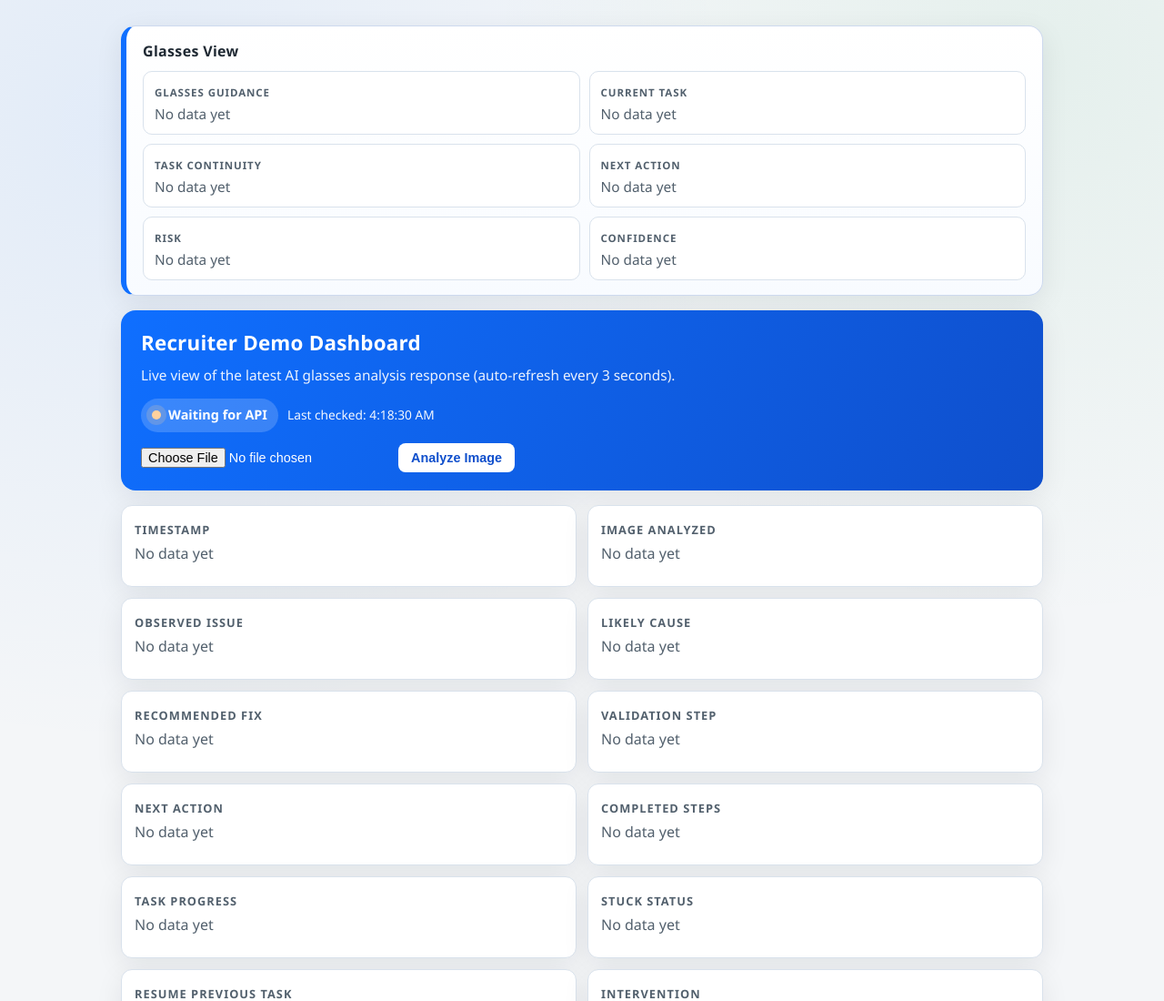
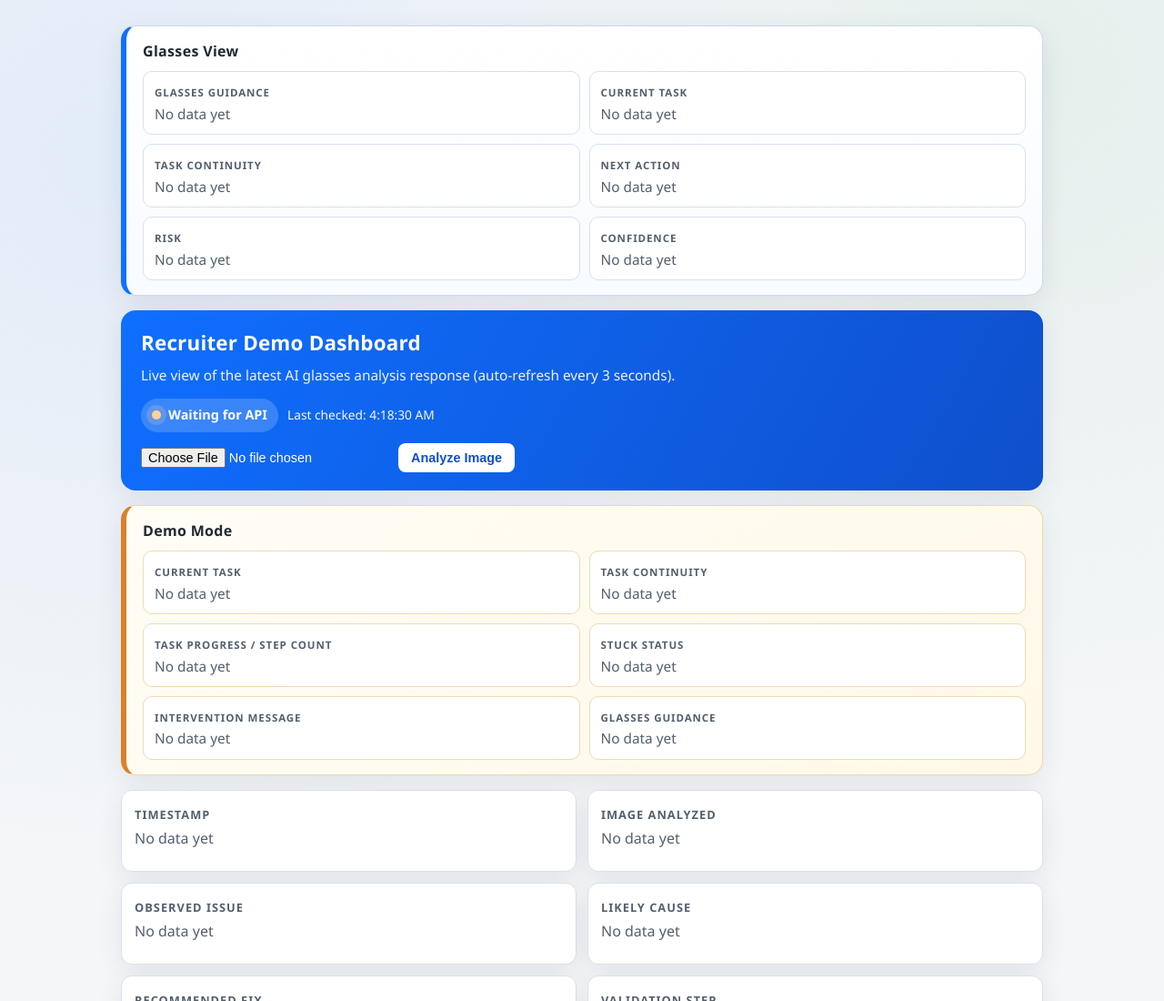
Before and after one commit to JGM-droid/custom_meta_ai_glasses, a plain HTML site: page code/prototype_v1/dashboard.html in a window 1280 px wide. Shown: the top 1100 px of the page at 91% size. Drawn offline with Linux system fonts and the light colour scheme; no server answers.

Commit message:
Add V1.4 recruiter demo mode

```diff
--- a/code/prototype_v1/dashboard.html
+++ b/code/prototype_v1/dashboard.html
@@ -53,6 +53,52 @@
       box-shadow: var(--shadow);
       padding: 16px 18px;
       margin-bottom: 16px;
+    }
+
+    .demo-mode {
+      background: linear-gradient(145deg, #fffdf6 0%, #fff8e8 100%);
+      border: 1px solid #ecd9aa;
+      border-left: 6px solid #d9822b;
+      border-radius: 16px;
+      box-shadow: var(--shadow);
+      padding: 16px 18px;
+      margin-bottom: 16px;
+    }
+
+    .demo-mode h2 {
+      margin: 0 0 10px;
+      font-size: 1rem;
+      color: var(--text);
+      letter-spacing: 0.02em;
+    }
+
+    .demo-grid {
+      display: grid;
+      grid-template-columns: 1fr;
+      gap: 10px;
+    }
+
+    @media (min-width: 900px) {
+      .demo-grid {
+        grid-template-columns: repeat(2, minmax(0, 1fr));
+      }
+    }
+
+    .demo-item {
+      background: #fff;
+      border: 1px solid #eddcb2;
+      border-radius: 10px;
+      padding: 10px 12px;
+    }
+
+    .demo-item .label {
+      margin-bottom: 4px;
+      font-size: 0.72rem;
+    }
+
+    .demo-item .value {
+      font-size: 0.96rem;
+      white-space: pre-wrap;
     }
 
     .glasses-view h2 {
@@ -294,6 +340,36 @@
       </div>
     </section>
 
+    <section class="demo-mode">
+      <h2>Demo Mode</h2>
+      <div class="demo-grid">
+        <article class="demo-item">
+          <div class="label">Current Task</div>
+          <div id="demo_current_task" class="value muted">No data yet</div>
+        </article>
+        <article class="demo-item">
+          <div class="label">Task Continuity</div>
+          <div id="demo_task_continuity" class="value muted">No data yet</div>
+        </article>
+        <article class="demo-item">
+          <div class="label">Task Progress / Step Count</div>
+          <div id="demo_task_progress" class="value muted">No data yet</div>
+        </article>
+        <article class="demo-item">
+          <div class="label">Stuck Status</div>
+          <div id="demo_stuck_status" class="value muted">No data yet</div>
+        </article>
+        <article class="demo-item">
+          <div class="label">Intervention Message</div>
+          <div id="demo_intervention_message" class="value muted">No data yet</div>
+        </article>
+        <article class="demo-item">
+          <div class="label">Glasses Guidance</div>
+          <div id="demo_glasses_guidance" class="value muted">No data yet</div>
+        </article>
+      </div>
+    </section>
+
     <section class="grid two">
       <article class="card">
         <div class="label">Timestamp</div>
@@ -391,6 +467,12 @@
     const glassesNextAction = document.getElementById("glasses_next_action");
     const glassesRisk = document.getElementById("glasses_risk");
     const glassesConfidence = document.getElementById("glasses_confidence");
+    const demoCurrentTask = document.getElementById("demo_current_task");
+    const demoTaskContinuity = document.getElementById("demo_task_continuity");
+    const demoTaskProgress = document.getElementById("demo_task_progress");
+    const demoStuckStatus = document.getElementById("demo_stuck_status");
+    const demoInterventionMessage = document.getElementById("demo_intervention_message");
+    const demoGlassesGuidance = document.getElementById("demo_glasses_guidance");
 
     function setStatus(connected) {
       statusPill.classList.remove("connected", "waiting");
@@ -486,7 +568,30 @@
       glassesRisk.textContent = normalize(risk);
       glassesConfidence.textContent = normalize(confidence);
 
+      const resume = (data.resume_previous_task && typeof data.resume_previous_task === "object") ? data.resume_previous_task : {};
+      const progress = (data.task_progress && typeof data.task_progress === "object") ? data.task_progress : {};
+      const status = (data.stuck_status && typeof data.stuck_status === "object") ? data.stuck_status : {};
+      const intervention = (data.intervention && typeof data.intervention === "object") ? data.intervention : {};
+
+      const demoTaskName = normalize(resume.task);
+      const demoStepCount = Number.isInteger(progress.step_count) ? progress.step_count : 0;
+      const demoNextStep = normalize(progress.next_step);
+      const demoIsStuck = typeof status.is_stuck === "boolean" ? status.is_stuck : false;
+      const demoRepeatedCount = Number.isInteger(status.repeated_next_step_count) ? status.repeated_next_step_count : 0;
+      const demoInterventionRecommended = typeof intervention.recommended === "boolean" ? intervention.recommended : false;
+
+      demoCurrentTask.textContent = demoTaskName;
+      demoTaskContinuity.textContent = normalize(data.task_continuity);
+      demoTaskProgress.textContent = `Step count: ${demoStepCount}\nNext step: ${demoNextStep}`;
+      demoStuckStatus.textContent = `${demoIsStuck ? "Stuck" : "Not stuck"}\nRepeated next-step count: ${demoRepeatedCount}`;
+      demoInterventionMessage.textContent = `${demoInterventionRecommended ? "Intervention recommended" : "No intervention needed"}\n${normalize(intervention.message)}`;
+      demoGlassesGuidance.textContent = normalize(data.glasses_guidance);
+
       [glassesGuidance, glassesCurrentTask, glassesTaskContinuity, glassesNextAction, glassesRisk, glassesConfidence].forEach((el) => {
+        el.classList.remove("muted");
+      });
+
+      [demoCurrentTask, demoTaskContinuity, demoTaskProgress, demoStuckStatus, demoInterventionMessage, demoGlassesGuidance].forEach((el) => {
         el.classList.remove("muted");
       });
     }
```
